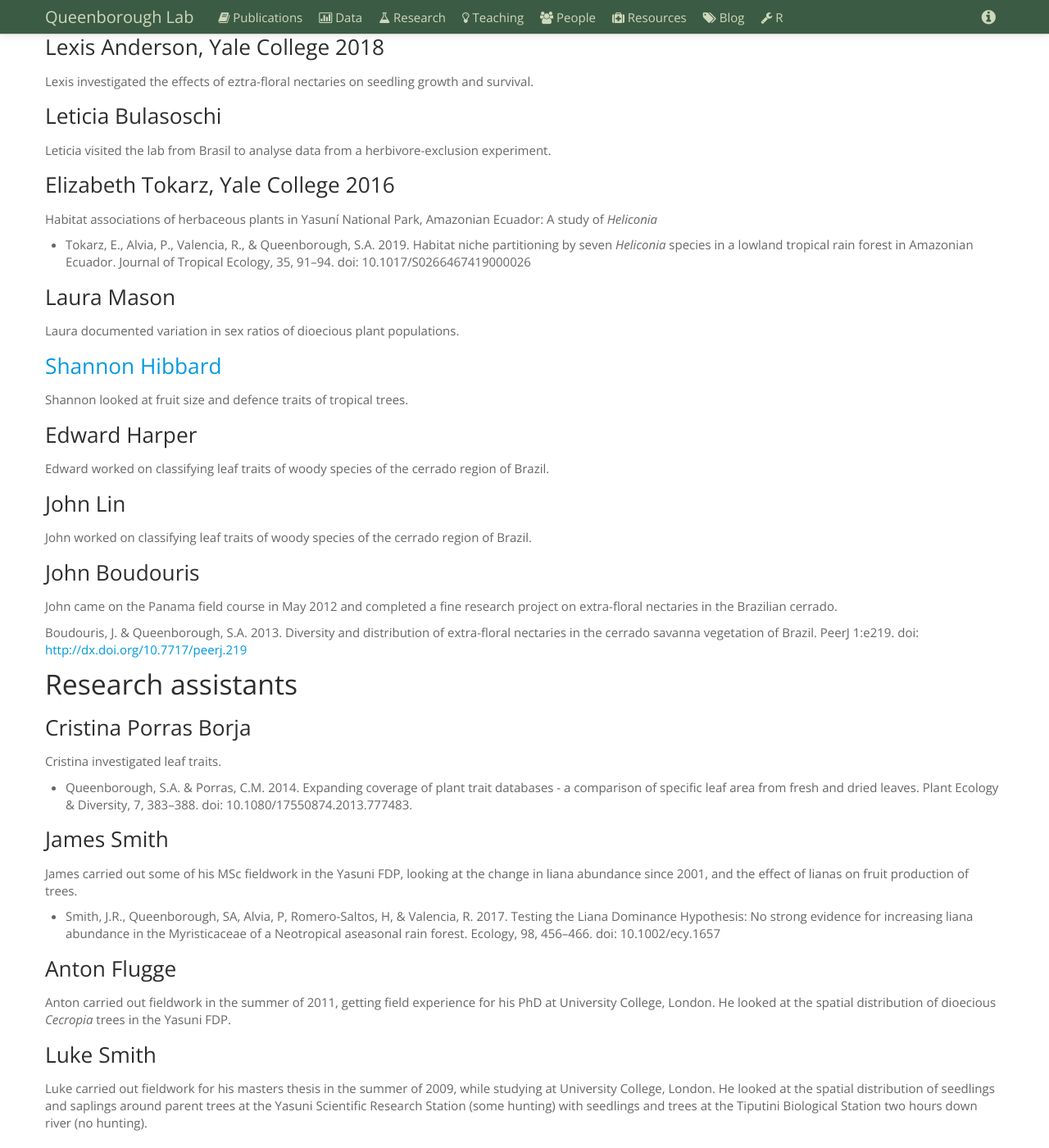
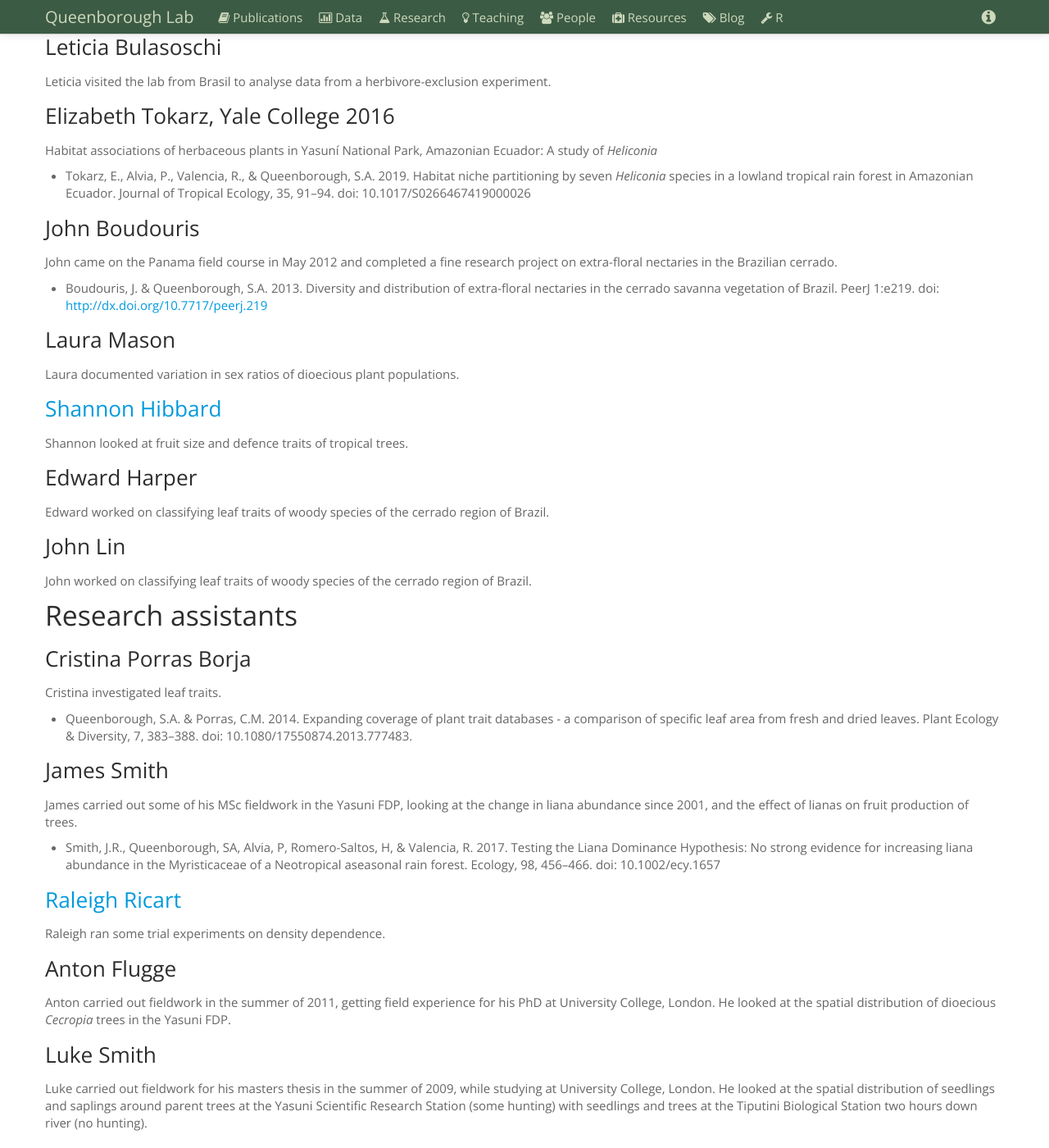
Before and after one commit to saq/saq.github.io, a Jekyll site: the page built from people.md, in a window 1280 px wide and 1400 px high, scrolled down 3071 px. Shown: the whole window at 82% size. Built offline with Jekyll 4.4.1, drawn with Linux system fonts in a browser that asks for light colours; some of the changed lines change nothing that is shown; some of the changed text lies outside the part shown.

Commit message:
Update people.md

```diff
--- a/people.md
+++ b/people.md
@@ -107,10 +107,6 @@ Andrew came on the Panama field course as an undergraduate in 2012 and was so en
 
 
 
-### [Raleigh Ricart](https://www.linkedin.com/in/raleigh-ricart-phd-528a05b1)
-Raleigh ran some trial experiments on density dependence.
-
-
 ### Masters students
 
 ### Aarthi Kannan, MESc 2022
@@ -152,12 +148,16 @@ Lexis investigated the effects of eztra-floral nectaries on seedling growth and
 Leticia visited the lab from Brasil to analyse data from a herbivore-exclusion experiment.
 
 
-
-
 ### Elizabeth Tokarz, Yale College 2016
 Habitat associations of herbaceous plants in Yasuní National Park, Amazonian Ecuador: A study of *Heliconia*
 
  - Tokarz, E., Alvia, P., Valencia, R., & Queenborough, S.A. 2019. Habitat niche partitioning by seven *Heliconia* species in a lowland tropical rain forest in Amazonian Ecuador. Journal of Tropical Ecology, 35, 91–94. doi: 10.1017/S0266467419000026
+
+
+### John Boudouris
+John came on the Panama field course in May 2012 and completed a fine research project on extra-floral nectaries in the Brazilian cerrado.
+
+ - Boudouris, J. & Queenborough, S.A. 2013. Diversity and distribution of extra-floral nectaries in the cerrado savanna vegetation of Brazil. PeerJ 1:e219. doi: [http://dx.doi.org/10.7717/peerj.219](10.7717/peerj.219)
 
 
 ### Laura Mason
@@ -171,11 +171,6 @@ Edward worked on classifying leaf traits of woody species of the cerrado region
 
 ### John Lin
 John worked on classifying leaf traits of woody species of the cerrado region of Brazil.
-
-### John Boudouris
-John came on the Panama field course in May 2012 and completed a fine research project on extra-floral nectaries in the Brazilian cerrado.
-
-Boudouris, J. & Queenborough, S.A. 2013. Diversity and distribution of extra-floral nectaries in the cerrado savanna vegetation of Brazil. PeerJ 1:e219. doi: [http://dx.doi.org/10.7717/peerj.219](10.7717/peerj.219)
 
 
 ## Research assistants
@@ -192,9 +187,11 @@ James carried out some of his MSc fieldwork in the Yasuni FDP, looking at the ch
  - Smith, J.R., Queenborough, SA, Alvia, P, Romero-Saltos, H, & Valencia, R. 2017. Testing the Liana Dominance Hypothesis: No strong evidence for increasing liana abundance in the Myristicaceae of a Neotropical aseasonal rain forest. Ecology, 98, 456–466. doi: 10.1002/ecy.1657
 
 
+### [Raleigh Ricart](https://www.linkedin.com/in/raleigh-ricart-phd-528a05b1)
+Raleigh ran some trial experiments on density dependence.
 
 ### Anton Flugge
-Anton carried out fieldwork in the summer of 2011, getting field experience for his PhD at University College, London. He looked at the spatial distribution of dioecious <i>Cecropia</i> trees in the Yasuni FDP.
+Anton carried out fieldwork in the summer of 2011, getting field experience for his PhD at University College, London. He looked at the spatial distribution of dioecious *Cecropia* trees in the Yasuni FDP.
 
 
 ### Luke Smith
@@ -202,4 +199,4 @@ Luke carried out fieldwork for his masters thesis in the summer of 2009, while s
 
 
 ### [Julia Weintritt](https://www.researchgate.net/scientific-contributions/Julia-Weintritt-2115667345)
-Julia carried out research on a project funded by the [http://www.systass.org/](Systematics Association), compiling a database of reproductive traits of tropical tree species. She currently administers the [http://elmer.rbge.org.uk/dryflor/](DRYFLOR) network, based at the Royal Botanic Garden Edinburgh, UK.
+Julia carried out research on a project funded by the [Systematics Association](http://www.systass.org/), compiling a database of reproductive traits of tropical tree species. She currently administers the [DRYFLOR](http://elmer.rbge.org.uk/dryflor/) network, based at the Royal Botanic Garden Edinburgh, UK.
```
